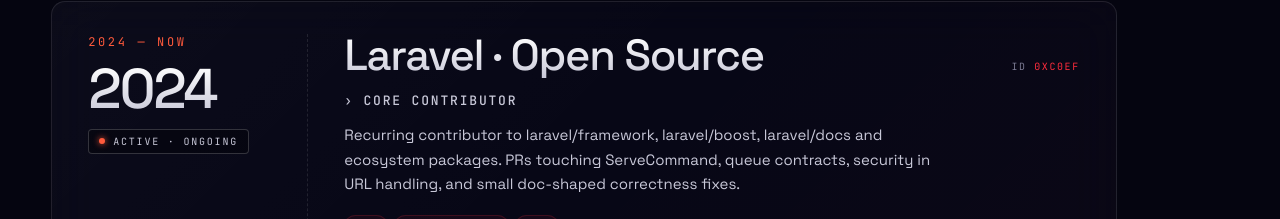
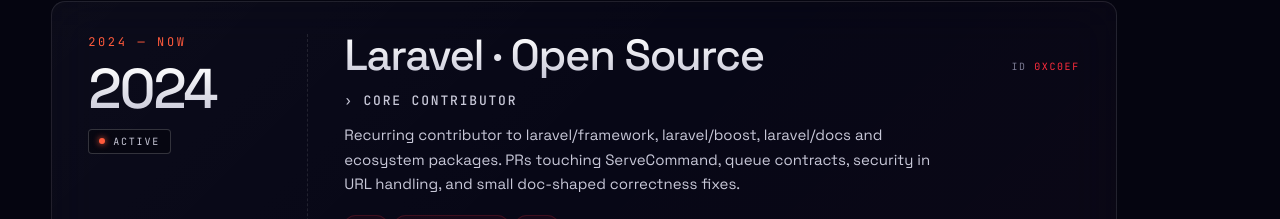
Before and after one commit to iz-ahmad/portfolio, a Next.js app: page / in a window 1280 px wide. Shown: the part 2411-2630 px from the top of the page. Built offline with nearby package versions, Linux system fonts and the light colour scheme; no server answers.

Commit message:
remove ongoing status text from active entries

```diff
--- a/src/components/sections/Experience.tsx
+++ b/src/components/sections/Experience.tsx
@@ -79,7 +79,7 @@ export function Experience() {
                 <span className="exp2-year">{yearLabel(e)}</span>
                 <span className="exp2-status">
                   {e.status === 'current' ? 'Active · Current'
-                    : e.status === 'active' ? 'Active · Ongoing'
+                    : e.status === 'active' ? 'Active'
                     : 'Archived'}
                 </span>
                 <span className="exp2-loc">
```
